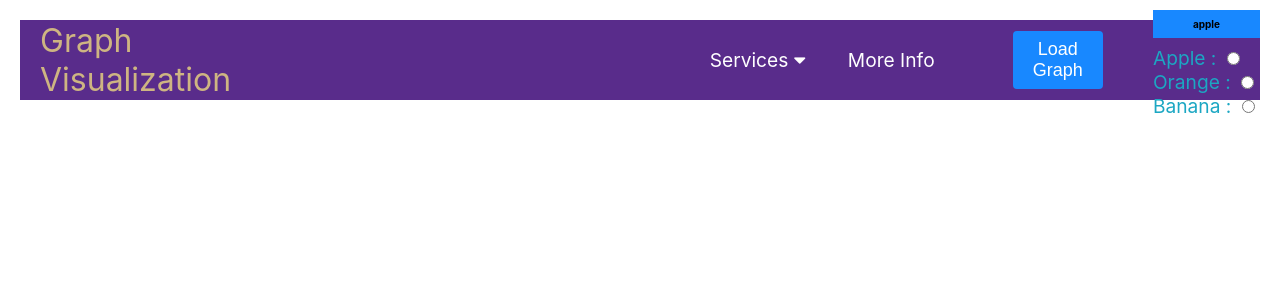
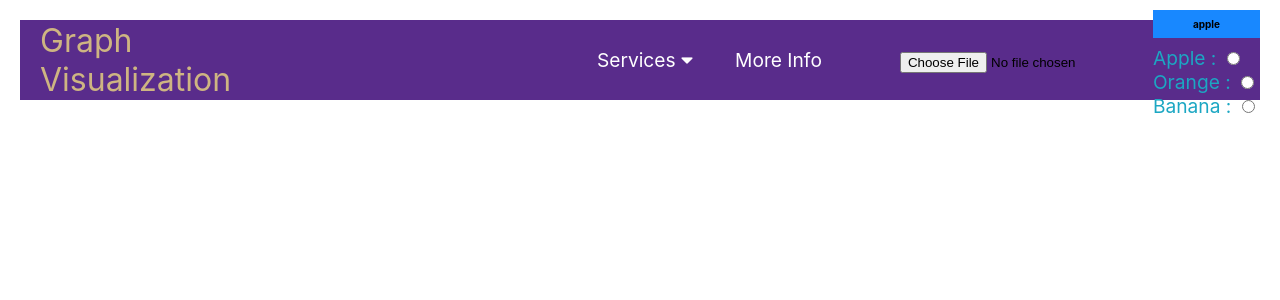
Before and after one commit to coolbrett/Capstone, a React (Create React App) app in the folder my-app/: page / in a window 1280 px wide. Shown: the top 300 px of the page. Built offline with nearby package versions, Linux system fonts and the light colour scheme.

Commit message:
Users can now upload CSV files

```diff
--- a/my-app/package.json
+++ b/my-app/package.json
@@ -6,9 +6,11 @@
     "@testing-library/jest-dom": "^5.11.4",
     "@testing-library/react": "^11.1.0",
     "@testing-library/user-event": "^12.1.10",
+    "papaparse": "^5.3.0",
     "react": "^17.0.1",
     "react-data-table-component": "^7.0.0-alpha-5",
     "react-dom": "^17.0.1",
+    "react-file-reader": "^1.1.4",
     "react-router-dom": "^5.2.0",
     "react-scripts": "4.0.2",
     "styled-components": "^5.2.1",
--- a/my-app/src/components/Button.js
+++ b/my-app/src/components/Button.js
@@ -1,12 +1,91 @@
-import React from 'react';
+import React, { Component, useState } from 'react';
 import './Button.css';
 import { Link } from 'react-router-dom';
+import ReactFileReader from 'react-file-reader';
+import * as XLSX from 'xlsx';
+import DataTable from 'react-data-table-component';
 
 export function Button() {
 
+    const [columns, setColumns] = useState([]);
+    const [data, setData] = useState([]);
+
+
+    //Process the CSV data
+    const processData = dataString => {
+        const dataStringLines = dataString.split(/\r\n|\n/);
+        //Regex used to properly get the headers of each column
+        const colHeaders = dataStringLines[0].split(/,(?![^"]*"(?:(?:[^"]*"){2})*[^"]*$)/);
+
+        const list = [];
+        for (let i = 1; i < dataStringLines.length; i++) {
+            //Regex used to split each row
+            const row = dataStringLines[i].split(/,(?![^"]*"(?:(?:[^"]*"){2})*[^"]*$)/);
+            //Making sure the length of a row isn't longer then amount of headers bc it'll cause an error
+            if (colHeaders && row.length === colHeaders.length) {
+                const obj = {};
+                //Looping through each column of the row
+                for (let j = 0; j < colHeaders.length; j++) {
+                    let value = row[j]; //This is the data stored in the column of the row
+                    if (value.length > 0) {
+                        if (value[0] === '"')//Is an empty value
+                            value = value.substring(1, value.length - 1);
+                        if (value[value.length - 1] === '"')
+                            value = value.substring(value.length - 2, 1);
+                    }
+                    if (colHeaders[j]) {
+                        obj[colHeaders[j]] = value;
+                    }
+                }
+
+                //Removing any blank rows
+                if (Object.values(obj).filter(x => x).length > 0) {
+                    list.push(obj);
+                }
+            }
+        }
+
+        //Prepare the columns list from colHeaders
+        const columns = colHeaders.map(c => ({
+            name: c,
+            selector: c,
+        }));
+
+        setData(list);
+        setColumns(columns);
+    }
+
+    //This handles the file uploading
+    const handleFileUpload = e => {
+        const file = e.target.files[0];
+        const reader = new FileReader();//To read in file
+        reader.onload = (evt) => {
+            //Parse the data
+            const basicString = evt.target.result;
+            const wbook = XLSX.read(basicString, {type: 'binary'});
+            //Get the first worksheet
+            const wsheetName = wbook.SheetNames[0];
+            const worksheet = wbook.Sheets[wsheetName];
+            //Convert the array of arrays
+            const data = XLSX.utils.sheet_to_csv(worksheet, {header: 1});
+            //processData(data);
+            //<AsyncCSV /> //CHANGE ME!!!!!!!!!!!!!!!!!!!!!!!!!!!!!!!!!!!!!!!!!!!!!!!!!!!!!!!!!!!!!
+            //TRYING TO SEND CSV INPUTTED FILE ELSEWHERE HERE OR SOMEWHERE NEARBY
+        };
+        reader.readAsBinaryString(file);
+
+    }
+
     return (
-        <Link to='/'>
-            <button className='btn' >Load Graph</button>
-        </Link>
+        //This is the title of the page above the upload button
+        //Also where we declare what types of files can be read in
+        <div>
+            <input
+                type="file"
+                accept=".csv,.xlsx,.xls"
+                onChange={handleFileUpload}
+            />
+        </div>
     );
 }
+export default Button;
--- a/package.json
+++ b/package.json
@@ -20,6 +20,7 @@
     "convert-csv-to-json": "^1.3.0",
     "csvtojson": "^2.0.10",
     "d3": "^6.6.0",
+    "react-papaparse": "^3.11.1",
     "requirejs": "^2.3.6"
   }
 }
```
Also changed, not shown: 2 other files (tests, documents, lock files or other folders).
